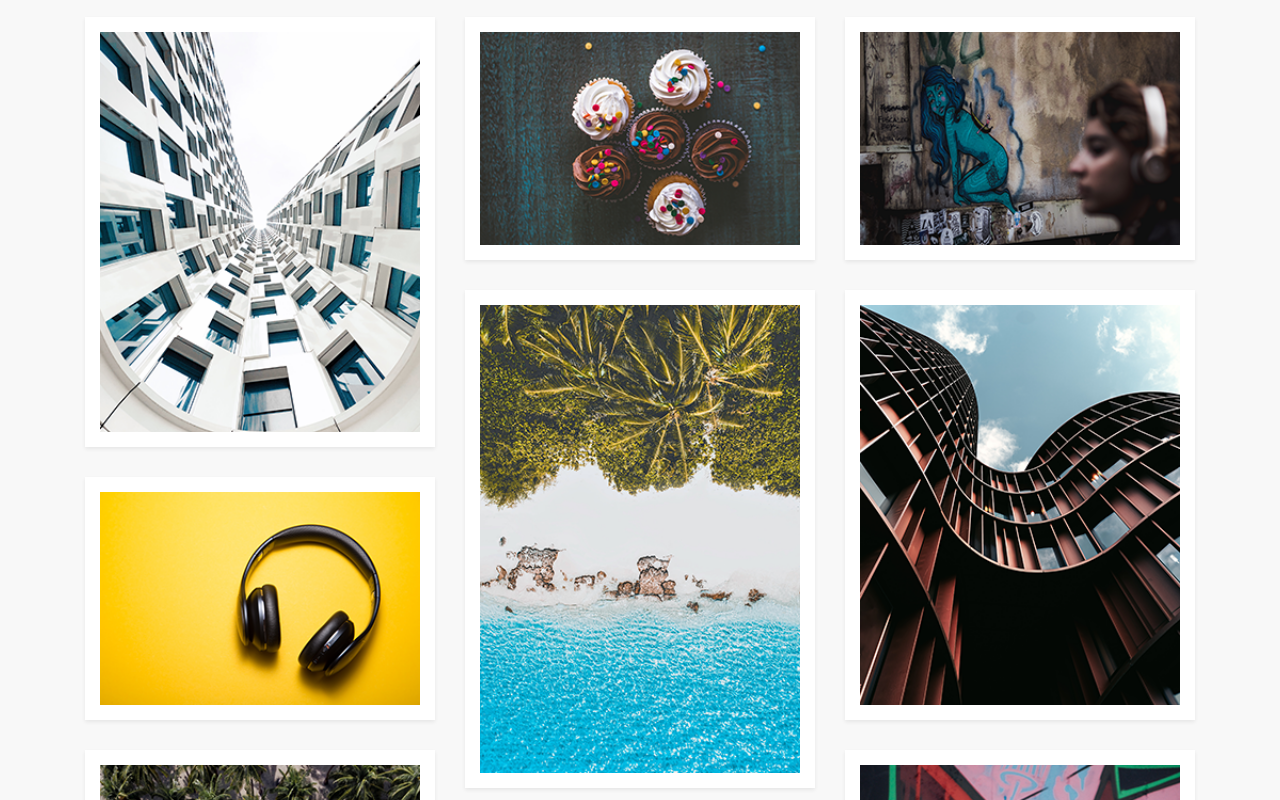
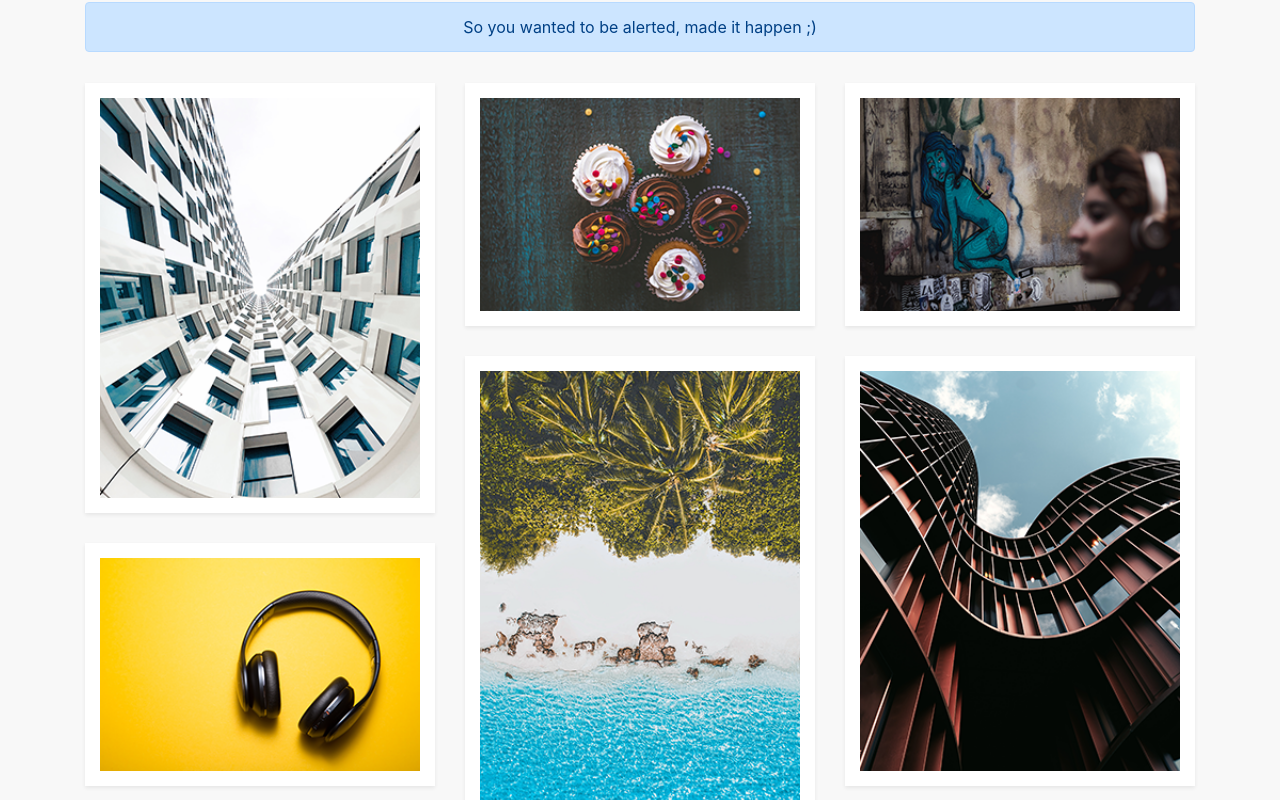
Before and after one commit to carlymarie-designs/m2-hw2-jackson-carly, a website: page index.html in a window 1280 px wide. Shown: the part 102-902 px from the top of the page. Drawn offline with nearby package versions, Linux system fonts and the light colour scheme.

Commit message:
bring in alert

```diff
--- a/index.html
+++ b/index.html
@@ -17,6 +17,11 @@
 
   <section id="img-gallery" class="mt-0 mb-5">
     <div class="container">
+
+      <div class="alert alert-primary text-center" role="alert">
+       So you wanted to be alerted, made it happen ;)
+      </div>
+
       <div class="row justify-content-center align-items-center grid">
 
         <div class="col-12 col-md-4 grid-item">
```
